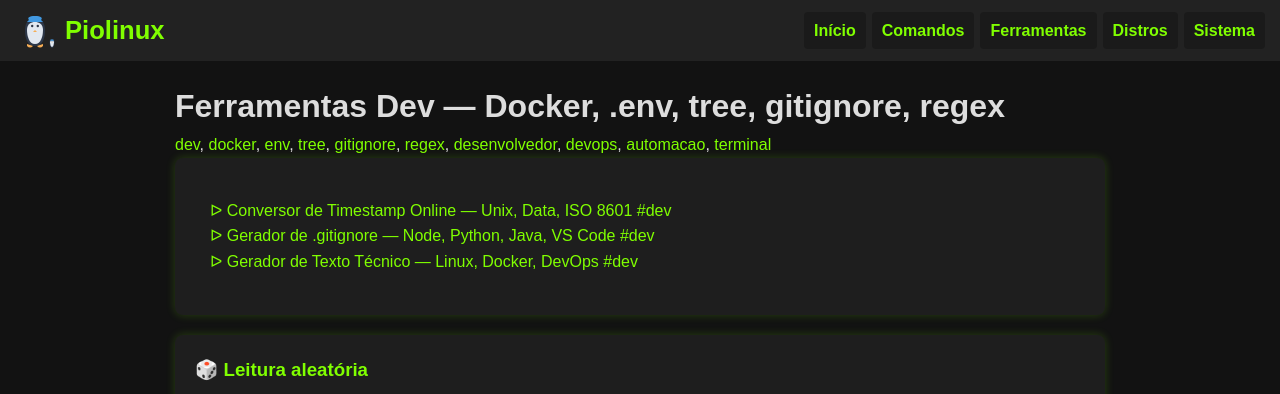
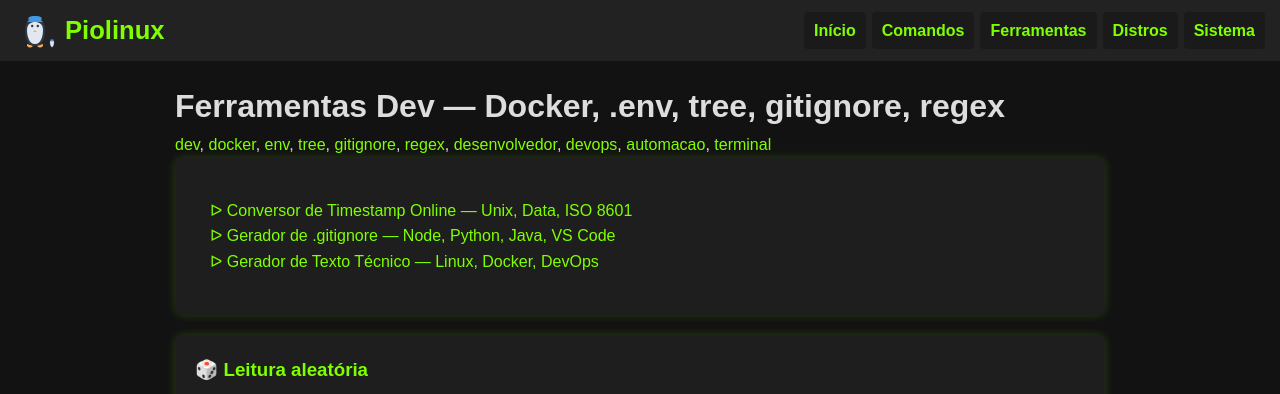
Before and after one commit to Piolinux/piolinux-site, a Jekyll site: the page built from ferramentas/dev.html, in a window 1280 px wide. Shown: the top 394 px of the page. Built offline with Jekyll 4.4.1, drawn with Linux system fonts in a browser that asks for light colours.

Commit message:
Update tool-card.html

```diff
--- a/_includes/tool-card.html
+++ b/_includes/tool-card.html
@@ -4,6 +4,5 @@
   <a href="{{ include.url }}" class="tool-card__link" aria-label="Acessar ferramenta: {{ include.title }}">
     <span class="tool-card__icon" aria-hidden="true">ᐅ</span>
     <span id="tool-title-{{ title_id }}" class="tool-card__title">{{ include.title }}</span>
-    <span class="tool-card__tag">#{{ include.category }}</span>
   </a>
 </article>
```
